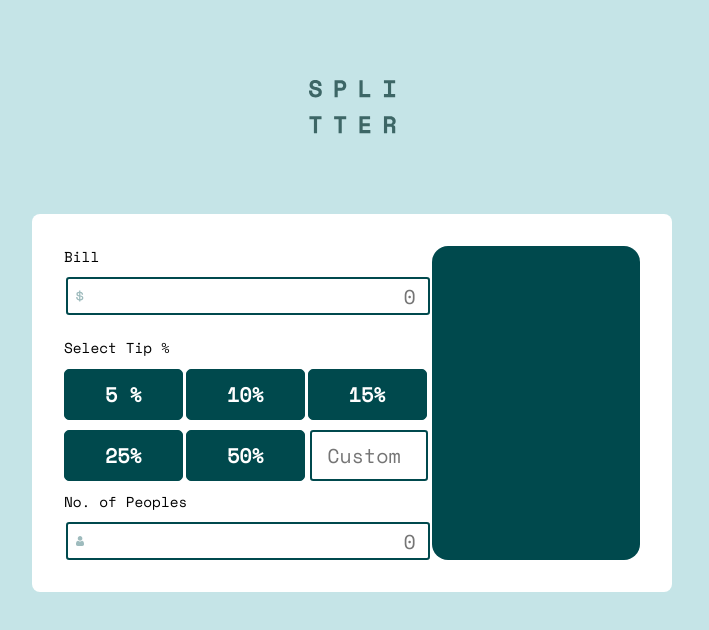
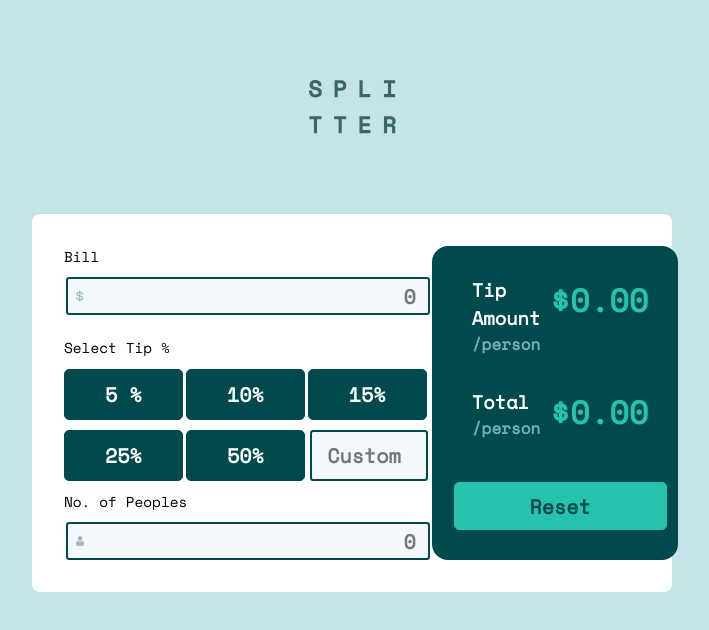
Before and after one commit to aniyy117/tip-calculator, a React (Create React App) app: page / in a window 1280 px wide. Shown: the top 630 px of the page, without its empty margins (288-997 px from the left). Built offline with nearby package versions, Linux system fonts and the light colour scheme.

Commit message:
Worked on Css file UI complete for laptop Worked on lil bit func

```diff
--- /dev/null
+++ b/design/style-guide.md
@@ -0,0 +1,34 @@
+# Front-end Style Guide
+
+## Layout
+
+The designs were created to the following widths:
+
+- Mobile: 375px
+- Desktop: 1440px
+
+## Colors
+
+### Primary
+
+- Strong cyan: hsl(172, 67%, 45%)
+
+### Neutral
+
+- Very dark cyan: hsl(183, 100%, 15%)
+- Dark grayish cyan: hsl(186, 14%, 43%)
+- Dark grayish cyan: hsl(184, 14%, 56%)
+- Light grayish cyan: hsl(185, 41%, 84%)
+- Light grayish cyan: hsl(189, 41%, 97%)
+- White: hsl(0, 0%, 100%)
+
+## Typography
+
+### Body Copy
+
+- Font size (form inputs): 24px
+
+### Font
+
+- Family: [Space Mono](https://fonts.google.com/specimen/Space+Mono)
+- Weights: 400, 500, 700
--- a/src/components/Container.css
+++ b/src/components/Container.css
@@ -5,7 +5,7 @@
     display: flex;
     justify-content:center;
     flex-direction:column;
-
+    font-family: 'Space Mono', monospace;
 }
 
 .containerHeader{
@@ -29,7 +29,7 @@
 
 .icon {
     padding-left: 25px;
-    background: url("../images/icon-dollar.svg") no-repeat 0.5rem;
+    background: url("../images/icon-dollar.svg") no-repeat 0.5rem #f3f8fb;
     background-size: 0.5rem;
     margin: 0 2px;
     text-align: right;
@@ -39,6 +39,8 @@
     border: 2px solid  hsl(183, 100%, 15%);
     font-family: 'Space Mono', monospace;
     font-size: 20px;
+    color: hsl(183, 100%, 15%);
+    font-weight: bolder;
   }
 
 
@@ -79,8 +81,8 @@
     font-family: 'Space Mono', monospace;
     font-weight:bolder;
     border-radius:5px ;
-    border:1px solid hsl(185, 41%, 84%);
-    background-color: hsl(185, 41%, 84%);
+    border:1px solid #29c0ab;
+    background-color: #29c0ab;
     font-size: 20px;
     color: hsl(183, 100%, 15%);
  }
@@ -113,8 +115,8 @@
     font-family: 'Space Mono', monospace;
     font-weight:bolder;
     border-radius:5px ;
-    border:1px solid hsl(185, 41%, 84%);
-    background-color: hsl(185, 41%, 84%);
+    border:1px solid #29c0ab;
+    background-color: #29c0ab;
     font-size: 20px;
     color: hsl(183, 100%, 15%);
  }
@@ -130,6 +132,9 @@
     border: 2px solid  hsl(183, 100%, 15%);
     font-family: 'Space Mono', monospace;
     font-size: 20px;
+    color: hsl(183, 100%, 15%);
+    font-weight: bolder;
+    background:#f3f8fb;
  }
 
  .icons::placeholder{
@@ -138,7 +143,7 @@
 
  .peopicon{
         padding-left: 25px;
-        background: url("../images/icon-person.svg") no-repeat 0.5rem;
+        background: url("../images/icon-person.svg") no-repeat 0.5rem #f3f8fb;
         background-size: 0.5rem;
         margin: 0 2px;
         text-align: right;
@@ -148,10 +153,77 @@
         border: 2px solid  hsl(183, 100%, 15%);
         font-family: 'Space Mono', monospace;
         font-size: 20px;
+        color: hsl(183, 100%, 15%);
+        font-weight: bolder;
       }
 
-      .resultBody{
+.resultBody{
           width: 100%;
           background-color: hsl(183, 100%, 15%);
           border-radius: 1rem;
+          display: flex;
+          flex-direction: column;
+          justify-content:space-between;
+          padding:0px 0px 30px 10px;
       }
+
+.resultdata{
+    display: flex;
+    justify-content: space-between;
+    padding:30px 30px 2px 30px;
+}
+
+ h3{
+    margin: 0px;
+    padding: 0px;
+    color: #fff;
+}
+ p{
+    margin: 0px;
+    padding: 0px;
+    font-weight: bold;
+    color:#76b1bb;
+}
+
+h1{
+    margin: 0px;
+    padding: 0px;
+    color:#26c2ad;
+}
+
+.resbtnDiv{
+    text-align: center
+}
+
+.resetBtn{
+    font-size:1.5rem;
+    height:3rem;
+    width:90%;
+    font-family: 'Space Mono', monospace;
+    font-weight:bolder;
+    border-radius:5px ;
+    border:1px solid #26c2ad;
+    background-color:  #26c2ad;
+    font-size: 20px;
+    color: hsl(183, 100%, 15%);
+}
+
+
+.resetBtn:hover{
+    box-shadow:
+    inset 0 -3em 3em rgba(0,0,0,0.1),
+          0.3em 0.3em 1em rgba(0,0,0,0.3);
+ }
+
+ .resetBtn:active{
+    font-size:1.5rem;
+    height:3rem;
+    width:90%;
+    font-family: 'Space Mono', monospace;
+    font-weight:bolder;
+    border-radius:5px ;
+    border:1px solid #b7dbdf;
+    background-color:  #b7dbdf;
+    font-size: 20px;
+    color: #26c2ad;
+ }
--- a/src/components/Container.js
+++ b/src/components/Container.js
@@ -1,4 +1,4 @@
-import React from "react";
+import React, { useState } from "react";
 import logo from "../images/logo.svg";
 import "./Container.css";
 
@@ -23,6 +23,24 @@ const Container = () => {
       name: "50%",
     },
   ];
+
+  const [amount, setAmount] = useState(0);
+  const [custom, setCustom] = useState(0);
+
+  const handleOnChnageValue = (value, type) => {
+    // eslint-disable-next-line default-case
+    switch (type) {
+      case "amount":
+        setAmount(value);
+        break;
+      case "custom":
+        setCustom(value / 100);
+        break;
+      case "people":
+        console.log(value);
+        break;
+    }
+  };
   return (
     <div className="container">
       <div className="containerHeader">
@@ -35,7 +53,15 @@ const Container = () => {
               <label style={{ fontSize: "0.9rem", marginBottom: "10px" }}>
                 Bill
               </label>
-              <input type="number" placeholder="0" className="icon" />
+              <input
+                type="number"
+                placeholder="0"
+                className="icon"
+                step="0.01"
+                onChange={(event) =>
+                  handleOnChnageValue(event.target.value, "custom")
+                }
+              />
             </div>
             <div className="btngroup">
               <span className="title">{"Select Tip %"}</span>
@@ -49,7 +75,14 @@ const Container = () => {
                   {btnG2.map((data) => {
                     return <button className="secBtns">{data.name}</button>;
                   })}
-                  <input type="number" placeholder="Custom" className="icons" />
+                  <input
+                    type="number"
+                    placeholder="Custom"
+                    className="icons"
+                    onChange={(event) =>
+                      handleOnChnageValue(event.target.value, "amount")
+                    }
+                  />
                 </div>
               </div>
             </div>
@@ -57,13 +90,43 @@ const Container = () => {
               <label style={{ fontSize: "0.9rem", marginBottom: "10px" }}>
                 No. of Peoples
               </label>
-              <input type="number" placeholder="0" className="peopicon" />
+              <input
+                type="number"
+                placeholder="0"
+                className="peopicon"
+                onChange={(event) =>
+                  handleOnChnageValue(event.target.value, "people")
+                }
+              />
             </div>
           </from>
         </div>
         {/* second div */}
         <div className="resultBody">
-
+          <div>
+            <div className="resultdata">
+              <div className="resultLable">
+                <h3>{"Tip Amount"}</h3>
+                <p>{"/person"}</p>
+              </div>
+              <div>
+                <h1>{"$0.00"}</h1>
+              </div>
+            </div>
+            {/* 2nd */}
+            <div className="resultdata">
+              <div>
+                <h3>{"Total"}</h3>
+                <p>{"/person"}</p>
+              </div>
+              <div>
+                <h1>{"$0.00"}</h1>
+              </div>
+            </div>
+          </div>
+          <div className="resbtnDiv">
+            <button className="resetBtn">{"Reset"}</button>
+          </div>
         </div>
       </div>
     </div>
```
